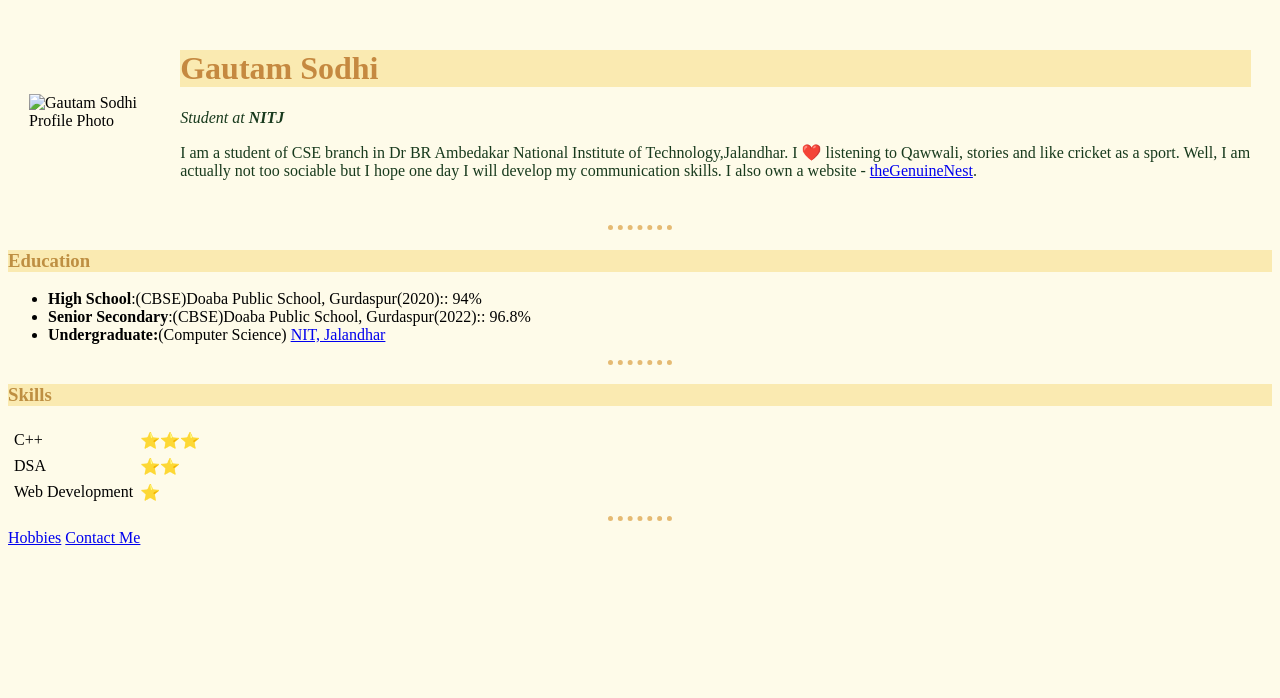
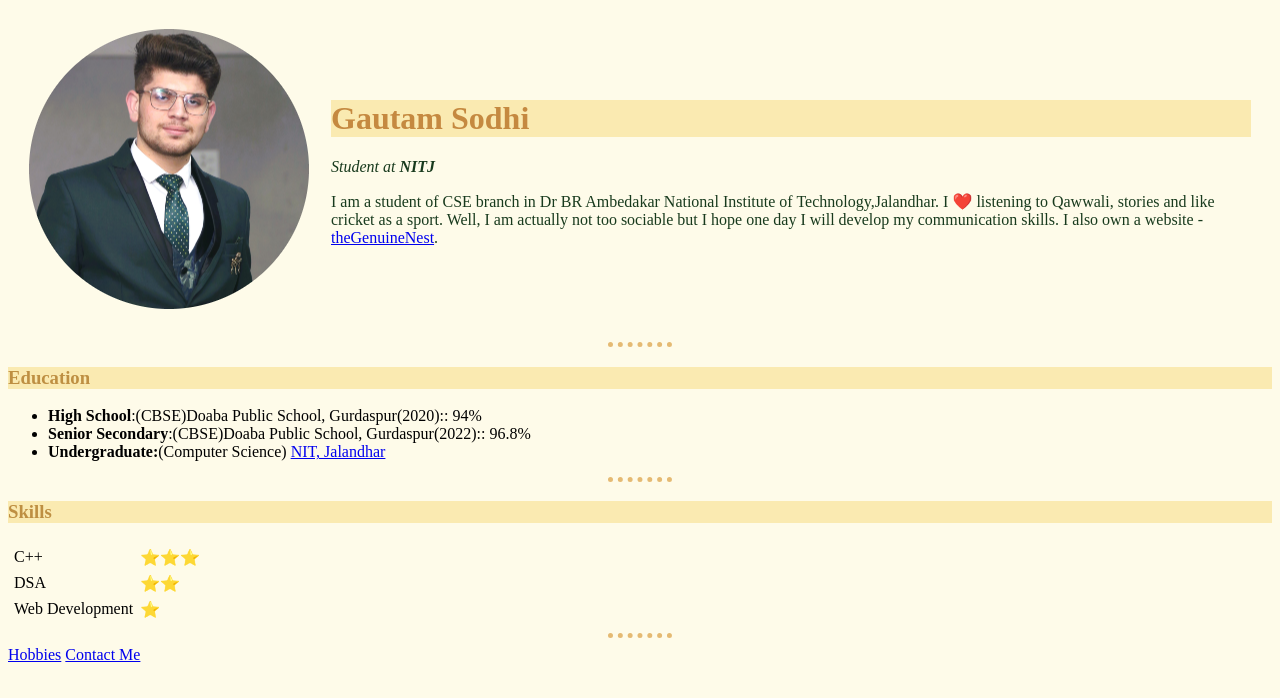
Before and after one commit to Iam-Sodhi/CV, a plain HTML site: page index.html in a window 1280 px wide. Drawn offline with Linux system fonts and the light colour scheme.

Commit message:
Update index.html

```diff
--- a/index.html
+++ b/index.html
@@ -10,7 +10,7 @@
 <body>
     <!-- <img src="https://thegenuinenest.com/wp-content/uploads/2023/03/IMG_0406-scaled-e1679341581364.jpg" alt="Gautam Sodhi Profile Picture"> -->
     <table cellspacing="20">
-        <td> <img src="images/image.png" alt="Gautam Sodhi Profile Photo"></td>
+        <td> <img src="image.png" alt="Gautam Sodhi Profile Photo"></td>
         <td>
             <h1>Gautam Sodhi</h1>
             <p><em>Student at <strong>NITJ</strong></em></p> <!--  <em> better to use than <i> as it also stress on the word
```
